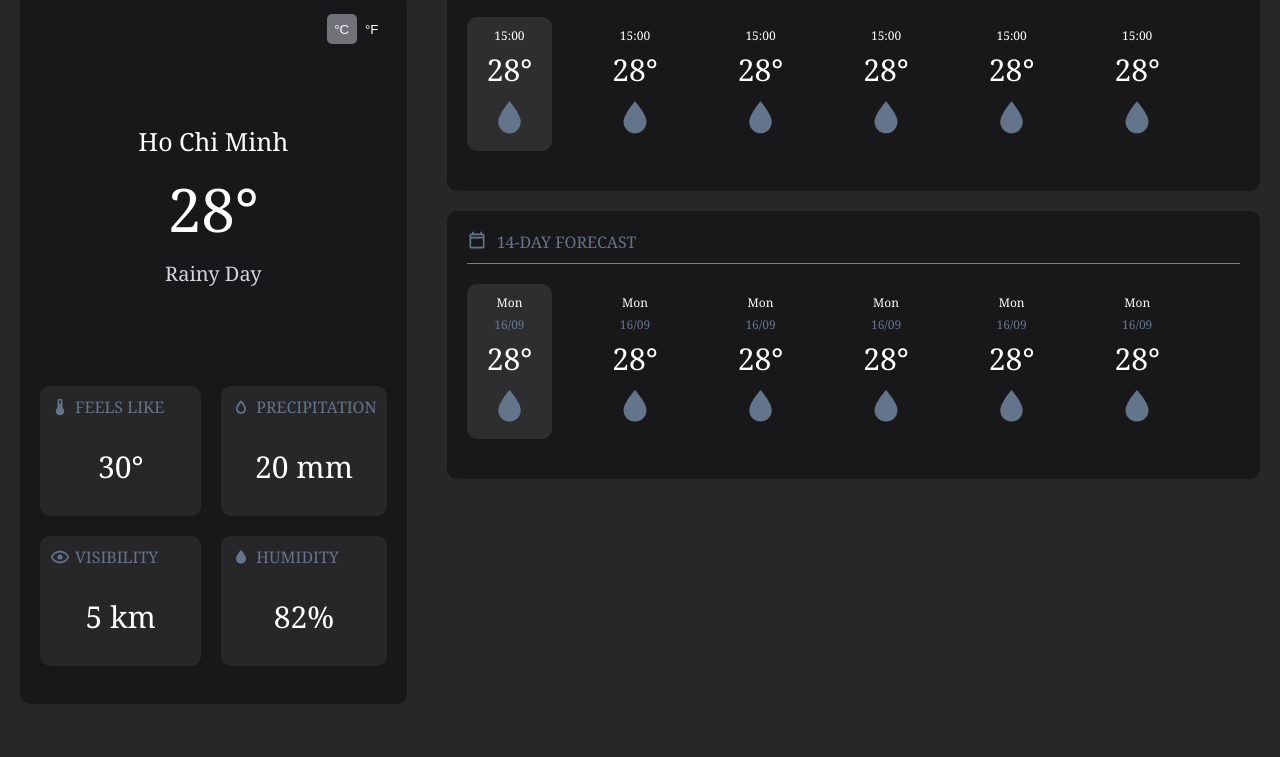
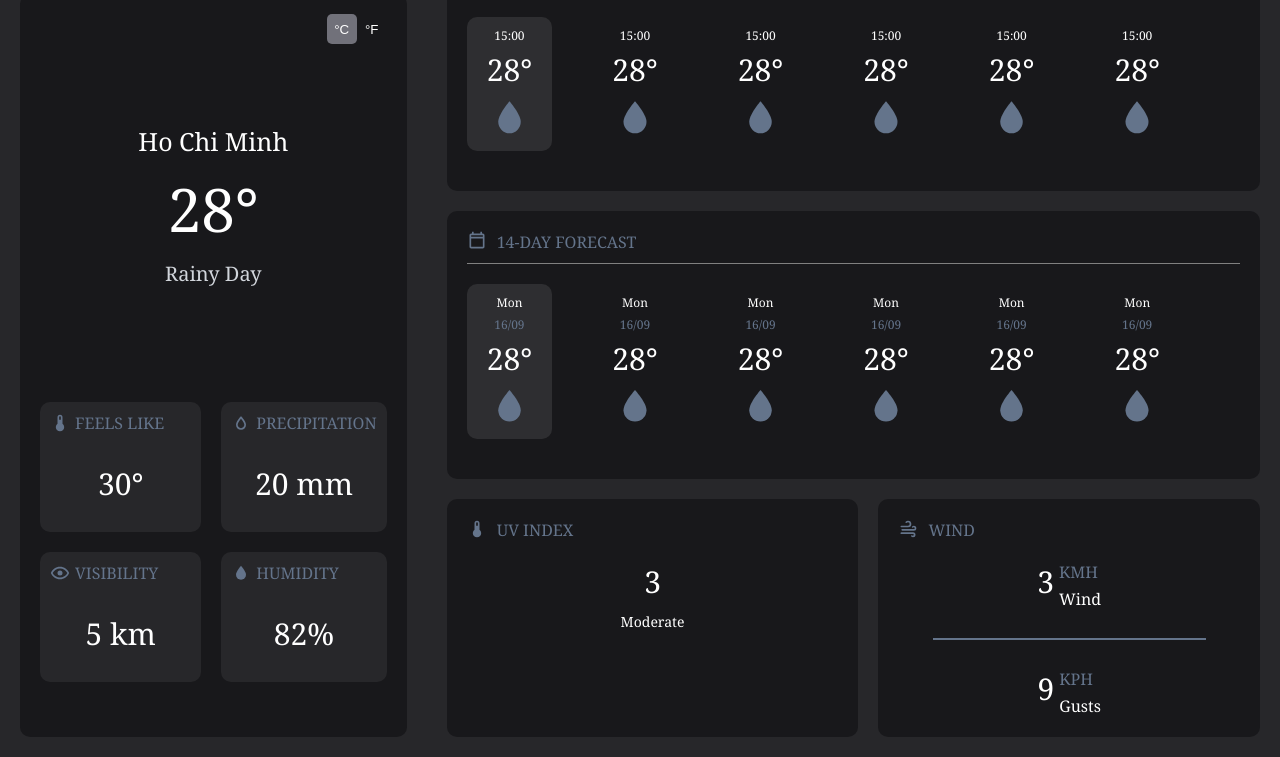
Before and after one commit to vuanhtu52/weather-forecast, a website built with webpack: page dist/index.html in a window 1280 px wide. Shown: the part 76-833 px from the top of the page. Before the commit the page ends 800 px from the top, so only its background shows below. Built offline with nearby package versions, Linux system fonts and the light colour scheme; files whose address does not match are found by name.

Commit message:
Add UV and wind boards

```diff
--- /dev/null
+++ b/src/modules/components/uvBoard/uvBoard.css
@@ -0,0 +1,40 @@
+.uv-board {
+    display: flex;
+    flex-direction: column;
+    gap: 20px;
+    background-color: #18181b;
+    padding: 20px;
+    border-radius: 10px;
+    flex-grow: 1;
+}
+
+.uv-board .header {
+    display: flex;
+    gap: 10px;
+    color: #64748b;
+}
+
+.uv-board .header .icon {
+    width: 20px;
+    height: 20px;
+}
+
+.uv-board .content {
+    display: flex;
+    flex-direction: column;
+    gap: 10px;
+}
+
+.uv-board .content .value {
+    font-size: 30px;
+    display: flex;
+    justify-content: center;
+    align-items: center;
+}
+
+.uv-board .content .level {
+    font-size: 14px;
+    display: flex;
+    justify-content: center;
+    align-items: center;
+}
--- /dev/null
+++ b/src/modules/components/uvBoard/uvBoard.js
@@ -0,0 +1,43 @@
+import "./uvBoard.css";
+import ThermometerIconLink from "../../../assets/thermometer.svg";
+
+const createUVBoard = () => {
+    // Add board
+    const board = document.createElement("div");
+    board.className = "uv-board";
+
+    // Add header
+    const header = document.createElement("div");
+    header.className = "header";
+
+    const icon = new Image();
+    icon.className = "icon";
+    icon.src = ThermometerIconLink;
+    header.appendChild(icon);
+
+    const title = document.createElement("div");
+    title.textContent = "UV INDEX";
+    header.appendChild(title);
+
+    board.appendChild(header);
+
+    // Add content
+    const content = document.createElement("div");
+    content.className = "content";
+
+    const value = document.createElement("div");
+    value.className = "value";
+    value.textContent = "3";
+    content.appendChild(value);
+
+    const level = document.createElement("div");
+    level.className = "level";
+    level.textContent = "Moderate";
+    content.appendChild(level);
+
+    board.appendChild(content);
+
+    return board;
+};
+
+export default createUVBoard;
--- /dev/null
+++ b/src/modules/components/windBoard/windBoard.css
@@ -0,0 +1,69 @@
+.wind-board {
+    display: flex;
+    flex-direction: column;
+    justify-content: center;
+    align-items: center;
+    gap: 20px;
+    background-color: #18181b;
+    padding: 20px;
+    border-radius: 10px;
+    flex-grow: 1;
+}
+
+.wind-board .header {
+    display: flex;
+    gap: 10px;
+    color: #64748b;
+    align-self: flex-start;
+}
+
+.wind-board .header .icon {
+    width: 20px;
+    height: 20px;
+}
+
+.wind-board .content {
+    width: 100%;
+    display: flex;
+    justify-content: center;
+    align-items: center;
+    flex-direction: column;
+    gap: 20px;
+}
+
+.wind-board .content .speed {
+    display: grid;
+    grid-template-columns: max-content max-content;
+    grid-template-rows: max-content max-content;
+    gap: 5px;
+}
+
+.wind-board .content .speed .value {
+    grid-row: 1 / 3;
+    font-size: 30px;
+}
+
+.wind-board .content .speed .unit {
+    color: #64748b;
+}
+
+.wind-board .content hr {
+    width: 80%;
+    border: 0.5px solid #64748b;
+}
+
+.wind-board .content .gust {
+    display: grid;
+    grid-template-columns: max-content max-content;
+    grid-template-rows: max-content max-content;
+    gap: 5px;
+}
+
+.wind-board .content .gust .value {
+    grid-row: 1 / 3;
+    font-size: 30px;
+}
+
+.wind-board .content .gust .unit {
+    color: #64748b;
+}
--- /dev/null
+++ b/src/modules/components/windBoard/windBoard.js
@@ -0,0 +1,78 @@
+import "./windBoard.css";
+import WindIconLink from "../../../assets/wind.svg";
+
+const createWindBoard = () => {
+    // Add board
+    const board = document.createElement("div");
+    board.className = "wind-board";
+
+    // Add header
+    const header = document.createElement("div");
+    header.className = "header";
+
+    const icon = new Image();
+    icon.className = "icon";
+    icon.src = WindIconLink;
+    header.appendChild(icon);
+
+    const title = document.createElement("div");
+    title.textContent = "WIND";
+    header.appendChild(title);
+
+    board.appendChild(header);
+
+    // Add content
+    const contentDiv = document.createElement("div");
+    contentDiv.className = "content";
+
+    // Add wind speed info
+    const speedDiv = document.createElement("div");
+    speedDiv.className = "speed";
+
+    const valueDiv = document.createElement("div");
+    valueDiv.className = "value";
+    valueDiv.textContent = "3";
+    speedDiv.appendChild(valueDiv);
+
+    const unitDiv = document.createElement("div");
+    unitDiv.className = "unit";
+    unitDiv.textContent = "KMH";
+    speedDiv.appendChild(unitDiv);
+
+    const descriptionDiv = document.createElement("div");
+    descriptionDiv.textContent = "Wind";
+    speedDiv.appendChild(descriptionDiv);
+
+    contentDiv.appendChild(speedDiv);
+
+    // Add line break
+    const lineBreak = document.createElement("hr");
+    contentDiv.appendChild(lineBreak);
+
+    // Add gusts info
+    const gustDiv = document.createElement("div");
+    gustDiv.className = "gust";
+
+    const gustValueDiv = document.createElement("div");
+    gustValueDiv.className = "value";
+    gustValueDiv.textContent = "9";
+    gustDiv.appendChild(gustValueDiv);
+
+    const gustUnitDiv = document.createElement("div");
+    gustUnitDiv.className = "unit";
+    gustUnitDiv.textContent = "KPH";
+    gustDiv.appendChild(gustUnitDiv);
+
+    const gustDescriptionDiv = document.createElement("div");
+    gustDescriptionDiv.textContent = "Gusts";
+    gustDiv.appendChild(gustDescriptionDiv);
+
+    contentDiv.appendChild(gustDiv);
+
+
+    board.appendChild(contentDiv);
+
+    return board;
+};
+
+export default createWindBoard;
--- a/src/modules/controllers/ScreenController.js
+++ b/src/modules/controllers/ScreenController.js
@@ -3,6 +3,8 @@ import createDayForecastBoard from "../components/dayForecastBoard/dayForecastBo
 import createHourForecastBoard from "../components/hourForecastBoard/hourForecastBoard";
 import createSearchBar from "../components/searchBar/searchBar";
 import createTodayBoard from "../components/todayBoard/todayBoard";
+import createUVBoard from "../components/uvBoard/uvBoard";
+import createWindBoard from "../components/windBoard/windBoard";
 
 const ScreenController = () => {
     const init = () => {
@@ -39,6 +41,19 @@ const ScreenController = () => {
         const dayForecastBoard = createDayForecastBoard();
         rightSection.appendChild(dayForecastBoard);
 
+        // Add uv board
+        const extraBoards = document.createElement("div");
+        extraBoards.className = "extra-boards";
+
+        const uvBoard = createUVBoard();
+        extraBoards.appendChild(uvBoard);
+
+        // Add wind board
+        const windBoard = createWindBoard();
+        extraBoards.appendChild(windBoard);
+
+        rightSection.appendChild(extraBoards);
+
         document.body.appendChild(rightSection);
     };
 
--- a/src/style.css
+++ b/src/style.css
@@ -54,3 +54,10 @@ body {
 ::-webkit-scrollbar-thumb:hover {
     background: white;
 }
+
+/* END OF SCROLL BAR */
+
+.right-section .extra-boards {
+    display: flex;
+    gap: 20px;
+}
```
Also changed, not shown: dist/a58f8fb5a92c447777f7.svg (added), dist/main.js, src/assets/wind.svg (added).
